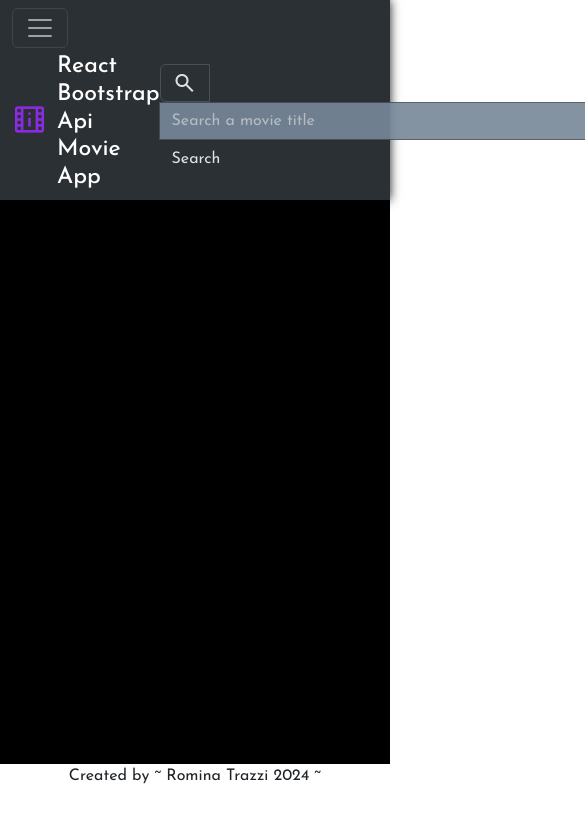
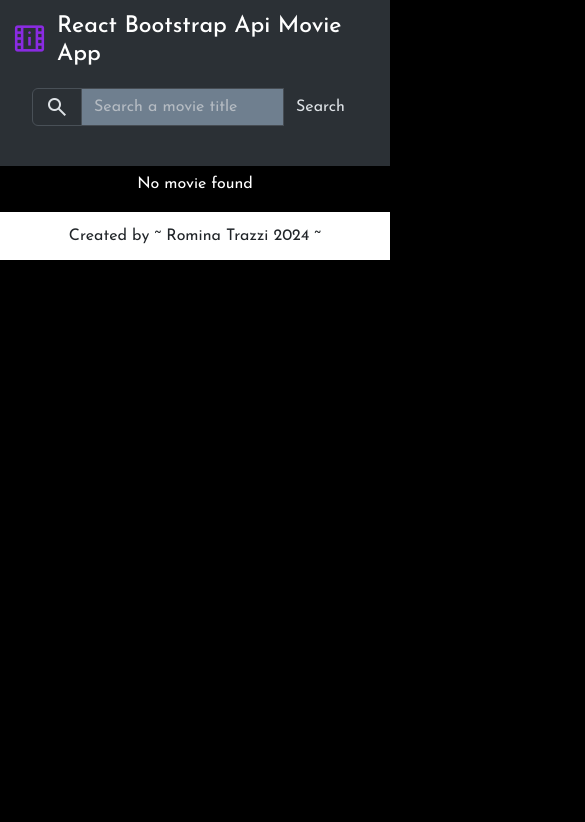
Before and after one commit to romina-trazzi/react-movie, a React (Vite) app: page / in a window 390 px wide. Shown: the top 822 px of the page, 585 px wide, since content can reach past the window. Built offline with nearby package versions, Linux system fonts and the light colour scheme.

Commit message:
Starting media query

```diff
--- a/src/App.css
+++ b/src/App.css
@@ -6,6 +6,7 @@
 
 body {
     height: 100vh;
+    background-color: black;
 }
 
 
@@ -13,46 +14,7 @@ body {
 
 header {
     background-color: lightslategrey !important;
-    height: 8vh;
-}
-
-.container-fluid {
-    height: inherit
-}
-
-.navbar {
-    font-size: 1.5rem !important;
-
-    & .my_nav {
-       display: grid;
-       grid-template-columns: 35px auto;
-       grid-template-areas: "nav_icon nav_text";
-    };
-
-    & .nav_text {
-        padding-top: 5px;
-        padding-left:10px;
-        color: white;
-    }
-
-    &   .nav_icon {
-        align-self: center;
-    }
-
-    & .form-control {
-        width: 500px !important;
-        max-width: 500px !important;
-        background-color: lightslategrey !important;
-        opacity: 0.9 !important;
-    }
-
-    & .form-control:focus {
-        border-color: blueviolet !important;
-        box-shadow: 0 0 0 0.25rem rgba(133, 13, 253, 0.25) !important;
-        color: white !important;
-
-    }
-
+    height: 9vh;
 }
 
 /* MAIN */
@@ -60,36 +22,9 @@ header {
 main {
     background-color: black;
     color: white;
-    padding-top: 5rem;
-    height: calc(100vh - 8vh - 5rem);
+    padding-top: 3rem;
 }
 
-.movie_list_container {
-    width: 70%;
-    margin: 0 auto;
-}
-
-.image-container {
-    position: relative;
-    transition: transform 0.2s;
-
-    &:hover {
-        cursor: pointer;
-        transform: scale(1.1);
-    }
-}
-
-.overlay {
-    position: absolute;
-    background: rgba(0, 0, 0, 0.8);
-    width: 100%;
-    transition: 0.5s ease;
-    opacity: 0;
-    bottom: 0;
-    font-size: 20px;
-    padding: 20px;
-    text-align: center;
-}
 
 
 /* FOOTER */
--- a/src/App.jsx
+++ b/src/App.jsx
@@ -141,7 +141,6 @@ function App() {
       </header>
 
       <main>
-
         {/* If showMovieDetails is true, show MovieFullDetails component */}
         {showMovieDetails ? <MovieFullDetails movieDetails={movieDetails}/> : ""}
 
@@ -151,7 +150,9 @@ function App() {
             <div className='d-flex flex-column justify-content-center align-content-center'>
 
               {/* MovieList + ButtonFavourite */}
-              <MovieList movies={movies} favouriteMovies={favouriteMovies} onFavourite={handleFavourites} setFavouriteMovies={setFavouriteMovies} onMovieDetails={handleSingleMovieDetails}/>
+              <MovieList movies={movies} favouriteMovies={favouriteMovies} onFavourite={handleFavourites}
+              setFavouriteMovies={setFavouriteMovies} onMovieDetails={handleSingleMovieDetails}/>
+
               <ButtonFavourite setIsClicked={setIsClicked}>Show\Hide favourites</ButtonFavourite>
 
               <hr/>
@@ -167,7 +168,7 @@ function App() {
         </div>
       </main>
 
-      <footer className='d-flex flex-wrap justify-content-center'>
+      <footer className='d-flex flex-wrap justify-content-center align-items-center'>
         <span> Created by ~ Romina Trazzi 2024 ~ </span>
       </footer>
     </>
--- a/src/components/movieFullDetails/MovieFullDetail.jsx
+++ b/src/components/movieFullDetails/MovieFullDetail.jsx
@@ -1,10 +1,12 @@
+import './MovieFullDetails.css';
+
 function MovieFullDetail({movieDetails}) {
 
   const {title, year,runtime, rated, genre, actors, plot, poster } = movieDetails
 
   return (
     <div>
-      <div className='p-5'>
+      <div className='movie_detail_container pb-5 px-5'>
         <div>
           <h4>Movie Details</h4>
           <div className="row d-flex justify-content-center border border-light-subtle pt-5 pb-5">
--- /dev/null
+++ b/src/components/movieFullDetails/MovieFullDetails.css
@@ -0,0 +1,5 @@
+@media (max-width: 740px) {
+    .movie_detail_container {
+        padding-top: 5rem !important;
+    }
+}
--- /dev/null
+++ b/src/components/movieList/MovieList.css
@@ -0,0 +1,39 @@
+.movie_list_container {
+    margin: 0 auto;
+}
+
+.image-container {
+    position: relative;
+    transition: transform 0.2s;
+
+    &:hover {
+        cursor: pointer;
+        transform: scale(1.1);
+    }
+}
+
+.overlay {
+    position: absolute;
+    background: rgba(0, 0, 0, 0.8);
+    width: 100%;
+    transition: 0.5s ease;
+    opacity: 0;
+    bottom: 0;
+    font-size: 20px;
+    padding: 20px;
+    text-align: center;
+}
+
+@media (min-width: 516px) and (max-width: 1400px) {
+    .image-container > img {
+        width: 150px !important;
+        height: 200px !important;
+    }
+}
+
+@media (max-width: 515px) {
+    .image-container > img {
+        width: 200px !important;
+        height: 300px !important;
+    }
+}
--- a/src/components/movieList/MovieList.jsx
+++ b/src/components/movieList/MovieList.jsx
@@ -1,5 +1,6 @@
 // Icons
 import { FaHeart } from "react-icons/fa";
+import './MovieList.css'
 
 function MovieList({ movies, favouriteMovies, onFavourite, onMovieDetails}) {
 
@@ -18,11 +19,11 @@ function MovieList({ movies, favouriteMovies, onFavourite, onMovieDetails}) {
                                       </button>
 
         return (
-          <div key={movie.imdbID} className='d-flex flex-column align-items-center justify-content-around p-5' style={{width: "20%"}}>
+          <div key={movie.imdbID} className='d-flex flex-column align-items-center justify-content-around p-5'>
             <span className='pb-4'>{movie.Title}</span>
 
             <div className="image-container" onClick={()=> onMovieDetails(movie.imdbID)}>
-              <img src={movie.Poster} alt='movie_poster' style={{width: '250px', height:"300px"}}/>
+              <img src={movie.Poster} alt='movie_poster' style={{width: '200px', height:"300px"}}/>
               <div className="d-flex align-items-center overlay"> </div>
             </div>
 
--- /dev/null
+++ b/src/components/navbar/Navbar.css
@@ -0,0 +1,123 @@
+/* NAVBAR */
+
+.container-fluid {
+    height: inherit
+}
+
+.navbar {
+    font-size: 1.5rem !important;
+
+    & .my_nav {
+       display: grid;
+       grid-template-columns: 35px auto;
+       grid-template-areas: "nav_icon nav_text";
+    };
+
+    & .nav_text {
+        padding-top: 5px;
+        padding-left:10px;
+        color: white;
+    }
+
+    &  .nav_icon {
+        align-self: center;
+    }
+
+    & .form-control {
+        width: 500px;
+        max-width: 500px;
+        background-color: lightslategrey !important;
+        opacity: 0.9 !important;
+    }
+
+    & .form-control:focus {
+        border-color: blueviolet !important;
+        box-shadow: 0 0 0 0.25rem rgba(133, 13, 253, 0.25) !important;
+        color: white !important;
+
+    }
+
+}
+
+@media (min-width: 993px) and (max-width: 1200px) {
+
+    header {
+        height: 9vh !important;
+    }
+
+    .center-container {
+        justify-content: center !important;
+    }
+
+    .nav_text {
+        font-size: 1.1rem !important;
+        padding-right: 3rem !important;
+        line-height: inherit;
+    }
+
+    .navbar-collapse {
+        flex-basis: 0;
+        flex-grow: 0;
+    }
+
+    .form-control {
+        width: 75% !important;
+        max-width: 75% !important;
+        flex: 1 0 0 !important;
+    }
+}
+
+@media (min-width: 740px) and (max-width: 992px) {
+    .nav_text {
+        font-size: 1.1rem !important;
+        padding-right: 3rem !important;
+        line-height: inherit;
+    }
+
+    /* Navbar width */
+    .form-control {
+        width: 75% !important;
+        max-width: 75% !important;
+        flex: 1 0 0 !important;
+    }
+}
+
+@media (min-width: 650px) and (max-width: 740px) {
+    .center-container {
+        justify-content: center !important;
+        align-items: center !important;
+        padding-bottom: 2rem;
+    }
+
+    .my_nav span {
+        padding-bottom: 1rem;
+    }
+
+    .movie_list_container p {
+        padding-top: 3rem;
+    }
+}
+
+@media (max-width: 649px) {
+
+    .center-container {
+        justify-content: center !important;
+        align-items: center !important;
+        padding-bottom: 2rem;
+    }
+
+    .my_nav span {
+        padding-bottom: 1rem;
+    }
+
+    /* Navbar width */
+    .form-control {
+        width: 75% !important;
+        max-width: 75% !important;
+        flex: 1 0 0 !important;
+    }
+
+    .movie_list_container p {
+        padding-top: 3rem;
+    }
+}
--- a/src/components/navbar/Navbar.jsx
+++ b/src/components/navbar/Navbar.jsx
@@ -1,4 +1,5 @@
 import ButtonSearch from "../buttonSearch/buttonSearch";
+import "./Navbar.css";
 
 // Hooks //
 import { useRef } from 'react';
@@ -19,25 +20,9 @@ const Navbar = ({ onMovieRequest }) => {
       <nav
         className='navbar navbar-expand-lg bg-body-tertiary'
         data-bs-theme='dark'
-        style={{ boxShadow: '0 0 10px rgba(0, 0, 0, 0.9)' }}
-      >
-        <div className='container-fluid'>
-          <button
-            className='navbar-toggler'
-            type='button'
-            data-bs-toggle='collapse'
-            data-bs-target='#navbarTogglerDemo01'
-            aria-controls='navbarTogglerDemo01'
-            aria-expanded='false'
-            aria-label='Toggle navigation'
-          >
-            <span className='navbar-toggler-icon'></span>
-          </button>
+        style={{ boxShadow: '0 0 10px rgba(0, 0, 0, 0.9)' }}>
 
-          <div
-            className='collapse navbar-collapse d-flex justify-content-between'
-            id='navbarTogglerDemo01'
-          >
+        <div className='container-fluid center-container'>
           <div className='my_nav d-grid'>
             <span
               className='nav_icon material-symbols-outlined'
@@ -69,7 +54,7 @@ const Navbar = ({ onMovieRequest }) => {
             </div>
           </form>
         </div>
-        </div>
+
       </nav>
     </div>
   );
```
Lines whose indentation alone changed are shown as unchanged.
